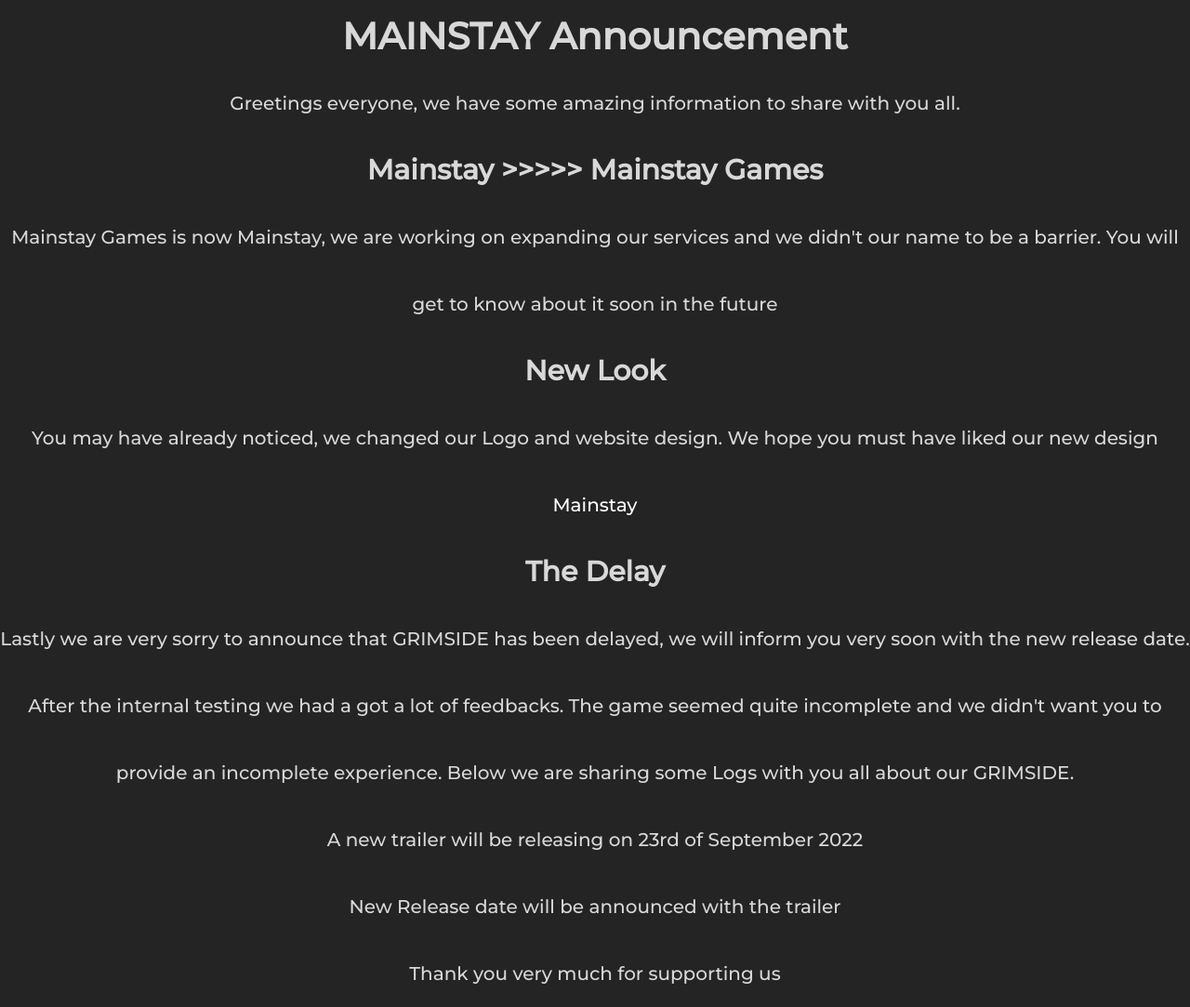
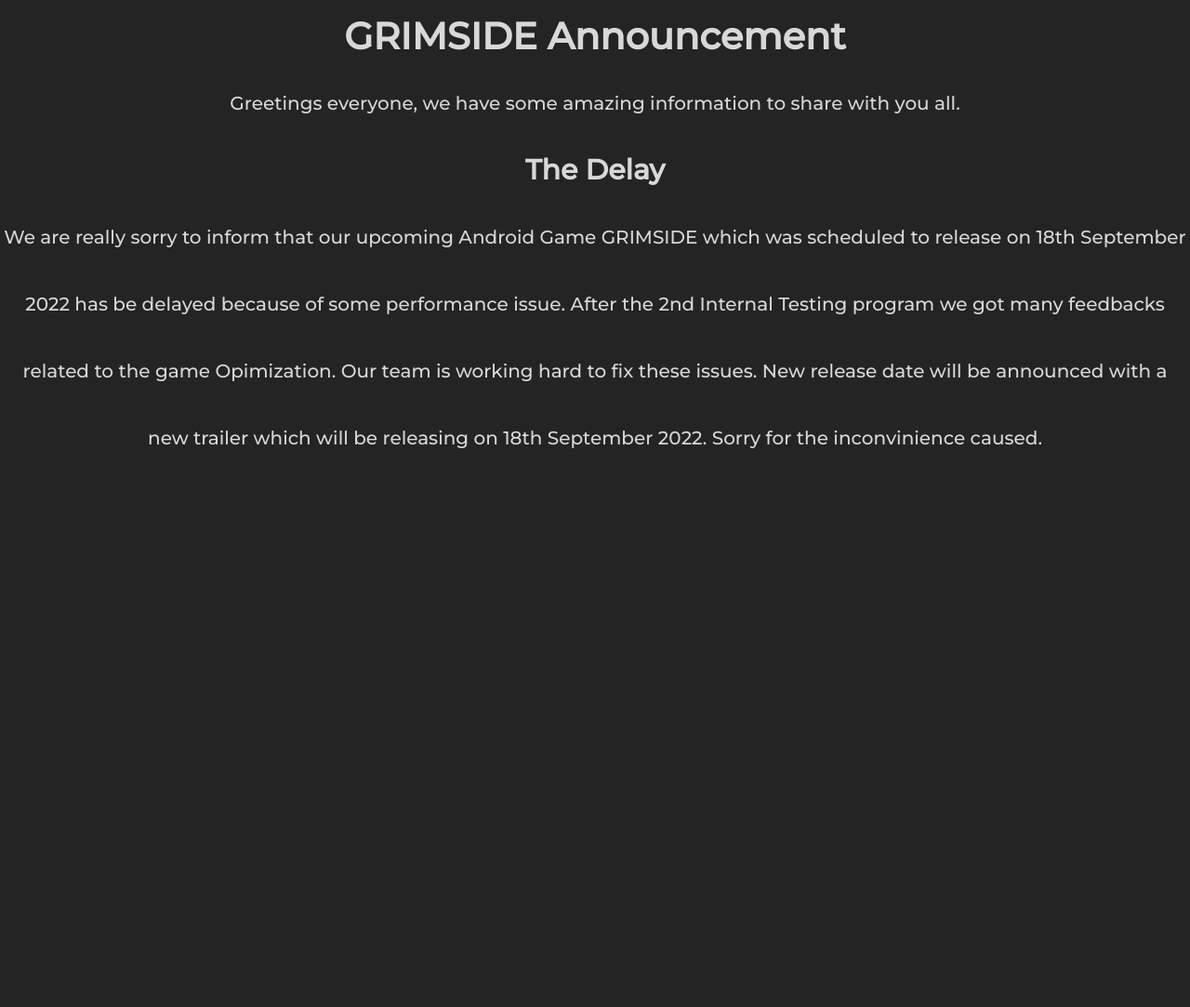
Before and after one commit to raaavula/MAINSTAY-GAMES, a plain HTML site: page annc1.html in a window 1280 px wide. Shown: the part 237-1320 px from the top of the page at 93% size. After the commit the page ends 800 px from the top, so only its background shows below. Drawn offline with Linux system fonts and the light colour scheme.

Commit message:
Update annc1.html

```diff
--- a/annc1.html
+++ b/annc1.html
@@ -11,28 +11,13 @@
 </head>
 <body>
     <div class="MainText">
-        <h1>MAINSTAY Announcement</h1>
+        <h1>GRIMSIDE Announcement</h1>
 
 <p>Greetings everyone, we have some amazing information to share with you all.</p>
 
-<h2>Mainstay >>>>> Mainstay Games</h2>
-
-<p>Mainstay Games is now Mainstay, we are working on expanding our services and we didn't our name to be a barrier. You will get to know about it soon in the future</p>
-
-<h2>New Look</h2>
-
-<p>You may have already noticed, we changed our Logo and website design. We hope you must have liked our new design <a href="https://www.mainstaygames.online">Mainstay</a></p>
-
 <h2>The Delay</h2>
 
-<p>Lastly we are very sorry to announce that GRIMSIDE has been delayed, we will inform you very soon with the new release date. After the internal testing we had a got a lot of feedbacks. The game seemed quite incomplete and we didn't want you to provide an incomplete experience. Below we are sharing some Logs with you all about our GRIMSIDE.</p>
-
-<ul>
-<li>A new trailer will be releasing on 23rd of September 2022</li>
-<li>New Release date will be announced with the trailer</li>
-</ul>
-
-<p>Thank you very much for supporting us</p>
+<p>We are really sorry to inform that our upcoming Android Game GRIMSIDE which was scheduled to release on 18th September 2022 has be delayed because of some performance issue. After the 2nd Internal Testing program we got many feedbacks related to the game Opimization. Our team is working hard to fix these issues. New release date will be announced with a new trailer which will be releasing on 18th September 2022. Sorry for the inconvinience caused.</p>
 
 </body>
 </html>
```
